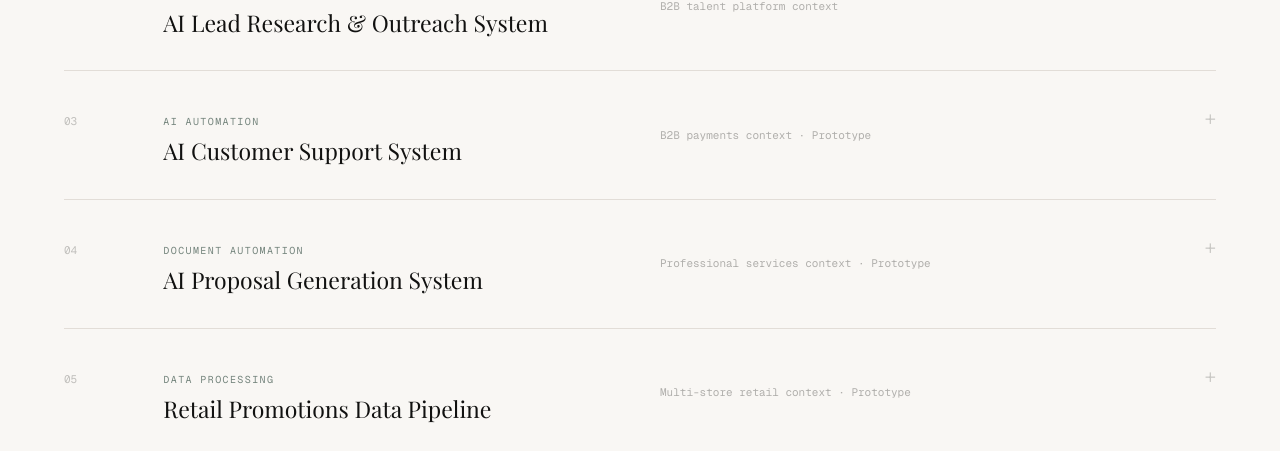
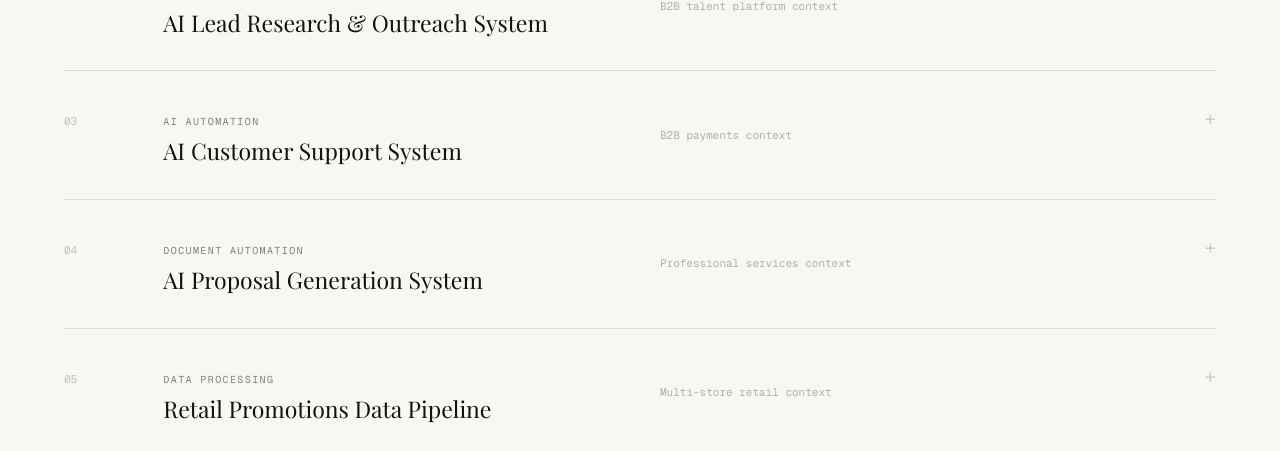
Before and after one commit to salmern/arlas-systems, a Next.js app: page / in a window 1280 px wide. Shown: the part 5138-5589 px from the top of the page. Built offline with nearby package versions, Linux system fonts and the light colour scheme.

Commit message:
Remove GitHub links and Prototype labels from all projects

```diff
--- a/src/components/sections/Work.tsx
+++ b/src/components/sections/Work.tsx
@@ -9,7 +9,6 @@ const projects = [
     n: "01",
     title: "Payment Gateway & POS Infrastructure",
     category: "Fintech Infrastructure",
-    type: "Production",
     typeNote: "Engineering role at Betastack · ZainPay & ZainPOS · Nigeria",
     summary: "Backend infrastructure for a live Nigerian payment gateway and distributed POS network. 5,000+ daily transactions. 99.9% uptime.",
     problem: "ZainPay and ZainPOS required reliable backend infrastructure for high-volume financial operations across a distributed merchant network. Work performed within my engineering role at Betastack — not an Arlas Systems client engagement.",
@@ -21,49 +20,45 @@ const projects = [
     n: "02",
     title: "AI Lead Research & Outreach System",
     category: "AI Automation",
-    type: "Personal project",
     typeNote: "B2B talent platform context",
     summary: "AI pipeline that researches and qualifies B2B leads, then produces review-ready outreach sequences. Human approval before any contact is made.",
     problem: "Sales teams lose time manually researching companies and writing first-draft outreach. Volume is limited by available people, not available information.",
     work: "Supervised AI pipeline with ICP refinement, company discovery via Apify, website research via Firecrawl, lead scoring with deterministic quality gates, and structured outreach drafts. No content is sent without human review.",
     tags: ["AI Agents", "Workflow Automation", "Lead Intelligence", "Human-in-the-loop"],
-    links: [{ label: "GitHub", href: "https://github.com/salmern/salman-koya-lead-outreach-agent" }],
+    links: [],
   },
   {
     n: "03",
     title: "AI Customer Support System",
     category: "AI Automation",
-    type: "Personal project",
-    typeNote: "B2B payments context · Prototype",
+    typeNote: "B2B payments context",
     summary: "Multi-channel support agent (voice and text) that resolves structured queries — lookups, ticket creation, escalations — without human intervention.",
     problem: "Support teams at financial services companies spend a large portion of time on structured, repetitive queries where the answer follows a predictable pattern.",
     work: "Voice and text channels, custom MCP server for structured data access, deterministic decision engine for policy-bound responses, Claude Agent SDK for language. Every action logged to an immutable audit trail.",
     tags: ["AI Agents", "Voice Interface", "Financial Services", "Audit Trail"],
-    links: [{ label: "GitHub", href: "https://github.com/salmern/relaypay-support-agent" }],
+    links: [],
   },
   {
     n: "04",
     title: "AI Proposal Generation System",
     category: "Document Automation",
-    type: "Personal project",
-    typeNote: "Professional services context · Prototype",
+    typeNote: "Professional services context",
     summary: "Turns discovery-call notes into structured client proposals. AI drafts each section — humans review and approve before anything reaches a client.",
     problem: "Professional service firms generate proposals repeatedly. The structure follows the same pattern each time. Senior people spend time on drafting rather than substance.",
     work: "Structured input → AI-drafted sections → human review and approval gates → PDF generation → tracked email delivery. Full version history and audit trail. No client-facing output without explicit approval.",
     tags: ["Document Automation", "AI Drafting", "Human Approval", "PDF Delivery"],
-    links: [{ label: "GitHub", href: "https://github.com/salmern/koya-proposals" }],
+    links: [],
   },
   {
     n: "05",
     title: "Retail Promotions Data Pipeline",
     category: "Data Processing",
-    type: "Personal project",
-    typeNote: "Multi-store retail context · Prototype",
+    typeNote: "Multi-store retail context",
     summary: "Automated pipeline that scrapes, verifies and tracks retail promotions. Drift detection flags what has changed between runs.",
     problem: "Tracking promotions across dozens of stores manually is unreliable and time-consuming. Changes happen without notice.",
     work: "Playwright scraper, BullMQ job queue, MySQL persistence, drift detection, Next.js filterable UI. Fully Dockerised. The team reviews results rather than collecting them.",
     tags: ["Data Pipeline", "Process Automation", "Retail Operations", "Background Jobs"],
-    links: [{ label: "GitHub", href: "https://github.com/salmern/salman-promotion-aggregator" }],
+    links: [],
   },
 ];
 
@@ -185,7 +180,8 @@ function ProjectRow({ project, index, isOpen, onToggle, parentInView }: {
                 ))}
               </div>
 
-              {/* Links */}
+              {/* Links — only where available */}
+              {project.links.length > 0 && (
                 <div className="flex flex-wrap gap-4 pt-1">
                   {project.links.map(link => (
                     <a key={link.label} href={link.href} target="_blank" rel="noopener noreferrer"
@@ -195,6 +191,7 @@ function ProjectRow({ project, index, isOpen, onToggle, parentInView }: {
                     </a>
                   ))}
                 </div>
+              )}
             </div>
           </div>
         </div>
```
Lines whose indentation alone changed are shown as unchanged.
